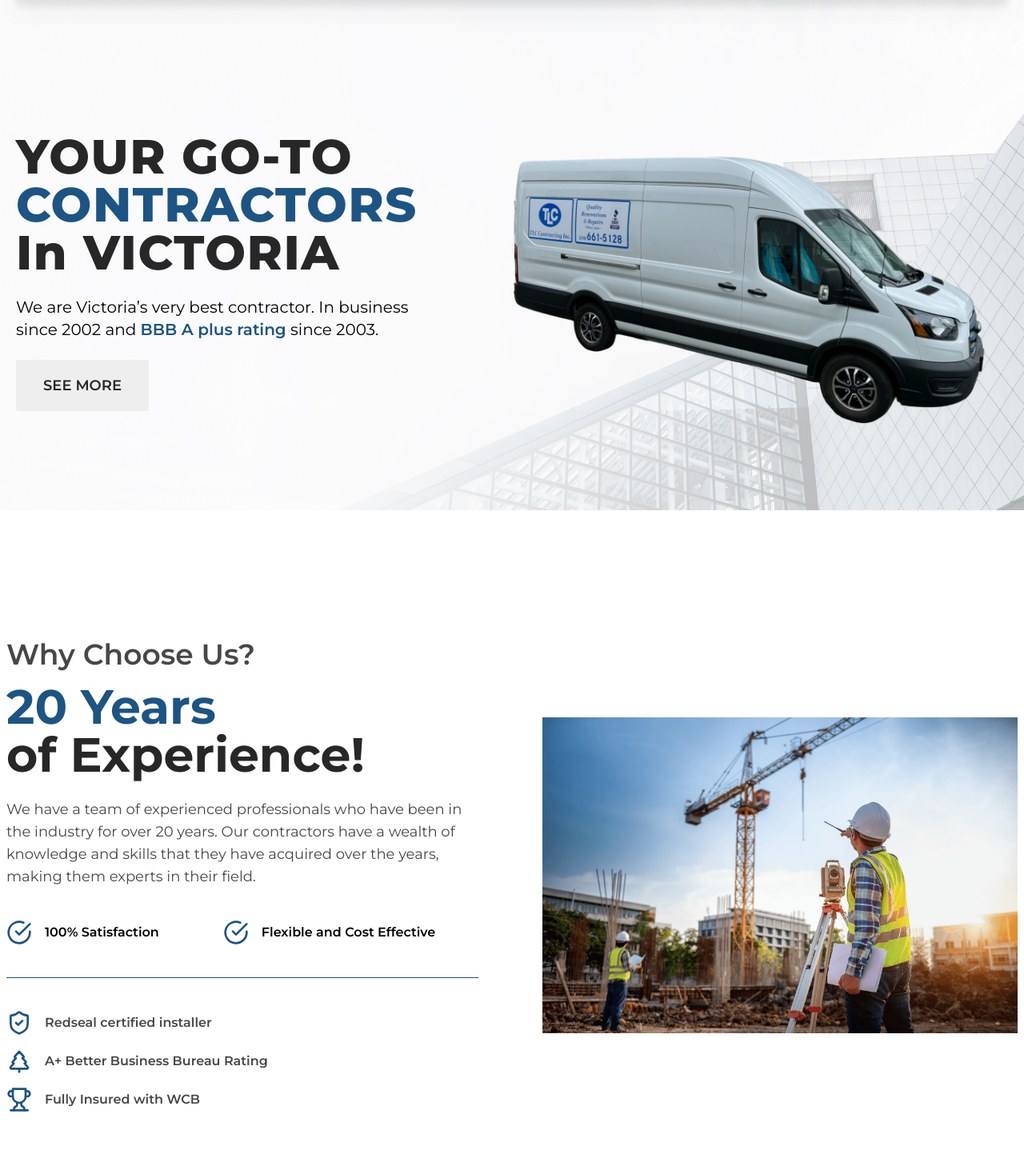
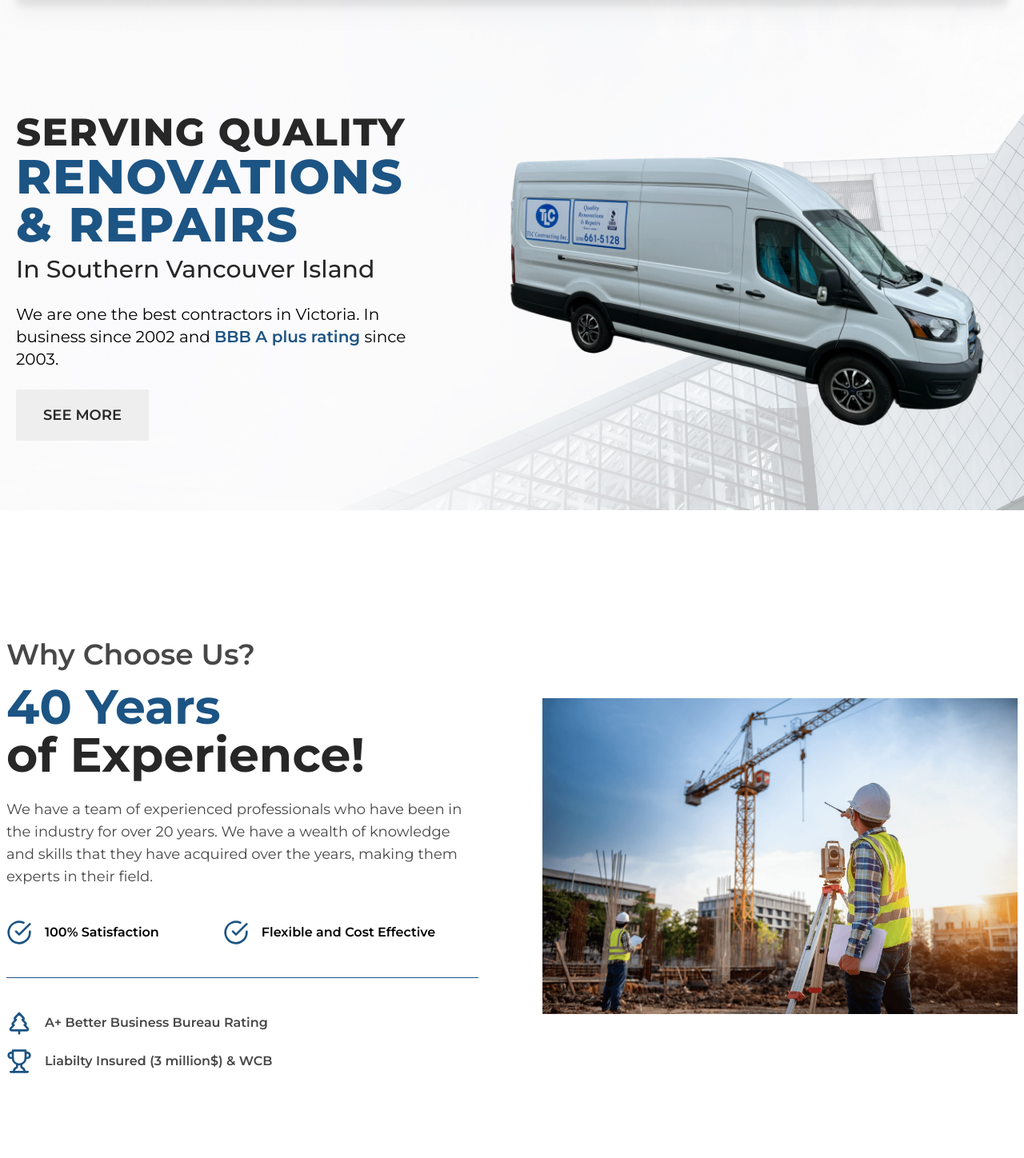
Before and after one commit to abdullahbinazeem/tlc-contracting, a Next.js app: page / in a window 1280 px wide. Shown: the part 162-1610 px from the top of the page at 80% size. Built offline with nearby package versions, Linux system fonts and the light colour scheme.

Commit message:
updated some content

```diff
--- a/src/app/pages/about.tsx
+++ b/src/app/pages/about.tsx
@@ -8,69 +8,62 @@ const About = () => {
   return (
     <div id="about">
       <Container className="min-h-[50vh] py-40">
-        <div className="lg:flex gap-20  items-center">
+        <div className="items-center gap-20 lg:flex">
           <div className="flex-1 basis-0">
-            <h2 className="text-2xl md:text-3xl lg:text-4xl text-lightblack font-semibold">
+            <h2 className="text-2xl font-semibold text-lightblack md:text-3xl lg:text-4xl">
               Why Choose Us?
             </h2>
-            <h1 className="text-4xl md:text-5xl lg:text-6xl font-bold text-primary mt-4 leading-[110%]">
-              20 Years <span className="text-black block">of Experience!</span>
+            <h1 className="mt-4 text-4xl font-bold leading-[110%] text-primary md:text-5xl lg:text-6xl">
+              40 Years <span className="block text-black">of Experience!</span>
             </h1>
-            <div className="flex flex-col gap-10 mt-6">
-              <p className="md:text-lg text-lightblack max-w-[700px]">
+            <div className="mt-6 flex flex-col gap-10">
+              <p className="max-w-[700px] text-lightblack md:text-lg">
                 We have a team of experienced professionals who have been in the
-                industry for over 20 years. Our contractors have a wealth of
-                knowledge and skills that they have acquired over the years,
-                making them experts in their field.
+                industry for over 20 years. We have a wealth of knowledge and
+                skills that they have acquired over the years, making them
+                experts in their field.
               </p>
-              <div className="flex gap-10 md:gap-20 font-semibold text-sm sm:text-base">
-                <div className="flex gap-4 items-center">
+              <div className="flex gap-10 text-sm font-semibold sm:text-base md:gap-20">
+                <div className="flex items-center gap-4">
                   <CircleCheckBig
-                    className="text-primary w-6 h-6 sm:w-8 sm:h-8"
+                    className="h-6 w-6 text-primary sm:h-8 sm:w-8"
                     size={30}
                   />
                   <p>100% Satisfaction</p>
                 </div>
-                <div className="flex gap-4 items-center">
+                <div className="flex items-center gap-4">
                   <CircleCheckBig
-                    className="text-primary w-6 h-6 sm:w-8 sm:h-8"
+                    className="h-6 w-6 text-primary sm:h-8 sm:w-8"
                     size={30}
                   />
                   <p>Flexible and Cost Effective</p>
                 </div>
               </div>
-              <div className="w-full h-[1px] bg-primary" />
-              <div className="flex flex-col gap-4 text-lightblack  text-sn sm:text-base font-semibold">
-                <div className="flex gap-4 items-center">
-                  <ShieldCheck
-                    className="text-primary w-6 h-6 sm:w-8 sm:h-8"
-                    size={30}
-                  />
-                  Redseal certified installer
-                </div>
-                <div className="flex gap-4 items-center">
+              <div className="h-[1px] w-full bg-primary" />
+              <div className="text-sn flex flex-col gap-4 font-semibold text-lightblack sm:text-base">
+                <div className="flex items-center gap-4">
                   <TreePine
-                    className="text-primary w-6 h-6 sm:w-8 sm:h-8"
+                    className="h-6 w-6 text-primary sm:h-8 sm:w-8"
                     size={30}
                   />
                   A+ Better Business Bureau Rating
                 </div>
-                <div className="flex gap-4 items-center">
+                <div className="flex items-center gap-4">
                   <Trophy
-                    className="text-primary w-6 h-6 sm:w-8 sm:h-8"
+                    className="h-6 w-6 text-primary sm:h-8 sm:w-8"
                     size={30}
                   />
-                  Fully Insured with WCB
+                  Liabilty Insured (3 million$) & WCB
                 </div>
               </div>
             </div>
           </div>
-          <div className="relative flex-1 basis-1 aspect-square max-h-[50vh] m-auto md:max-h-[60vh]">
+          <div className="relative m-auto aspect-square max-h-[50vh] flex-1 basis-1 md:max-h-[60vh]">
             <Image
               src="/assets/about/aboutus.jpg"
               alt="Our Team"
               fill
-              className="object-contain w-full "
+              className="w-full object-contain"
             />
           </div>
         </div>
--- a/src/app/pages/footer.tsx
+++ b/src/app/pages/footer.tsx
@@ -6,26 +6,26 @@ import Image from "next/image";
 const ContactOptions = [
   {
     title: "Our Location",
-    info: "4070 tuxedo drive, Victoria, BC, V8X 2L3",
+    info: "210 Suzanne Pl, Victoria, BC V9B 1P1",
     link: "https://maps.app.goo.gl/cxiiPkJNfwJEYCtw6",
     icon: Home,
   },
   {
     title: "Make a Call",
-    info: "(250)-918-5591",
+    info: "(250)-592-1782",
     name: "Anthony Lalev",
-    link: "tel:(250)-918-5591",
+    link: "tel:(250)-592-1782",
     icon: Phone,
   },
   {
     title: "Send are Email",
-    info: "info@albcanada.ca",
-    link: "mailto:info@albcanada.ca",
+    info: "tlccontractinginc1@gmail.com",
+    link: "mailto:tlccontractinginc1@gmail.com",
     icon: Mails,
   },
   {
     title: "Working Hours",
-    info: "Everyday 8am - 6pm",
+    info: "Everyday 8am - 6pm. 24 hours Emergency Available",
     link: "https://maps.app.goo.gl/cxiiPkJNfwJEYCtw6",
     icon: DoorOpen,
   },
@@ -40,8 +40,8 @@ const Footer = () => {
             TLC Contracting
           </h1>
           <p className="mt-4 text-lg text-white">
-            Best Contractor of Victoria. In business since 2002, and A plus
-            rating since 2003.
+            We are one the best contractors in Victoria. In business since 2002,
+            and A plus rating since 2003.
           </p>
           <div className="mt-12 flex flex-wrap justify-between gap-8">
             {ContactOptions.map((contact, i) => (
@@ -67,7 +67,7 @@ const Footer = () => {
       <div className="bg-[#111111]">
         <Container className="p-7">
           <p className="serrat text-center text-white">
-            © Copyright 2024 TLC Contracting
+            © Copyright 2024 TLC Contracting Inc.
           </p>
           <p className="serrat mt-2 cursor-pointer text-center text-white transition-all hover:underline">
             <a href="https://xaama.tech" target="_blank">
--- a/src/app/pages/form.tsx
+++ b/src/app/pages/form.tsx
@@ -81,6 +81,11 @@ const Form = () => {
                     <option value="Drywall">Drywall</option>
                     <option value="Tiling">Tiling</option>
                     <option value="Painting">Painting</option>
+                    <option value="Kitchen">Kitchen</option>
+                    <option value="Bathrooms">Bathrooms</option>
+                    <option value="Project Management">
+                      Project Management
+                    </option>
                     <option value="Other">Other</option>
                   </select>
                   <Scan
--- a/src/app/pages/hero.tsx
+++ b/src/app/pages/hero.tsx
@@ -9,12 +9,12 @@ type Props = {};
 const Hero = (props: Props) => {
   return (
     <div className="min-h-screen bg-[url('/assets/hero/hero-bg.jpg')]">
-      <div className="sticky m-auto max-w-[1320px] md:px-5 md:pt-10">
+      <div className="z-[10] m-auto max-w-[1320px] md:px-5 md:pt-10">
         <Navbar />
       </div>
       <div className="m-auto max-w-[1420px] bg-center px-5 pb-10">
         <div className="mt-14 items-center gap-20 md:mt-28 lg:flex lg:flex-row-reverse">
-          <div className="relative m-auto aspect-[13/9] max-h-[35vh] basis-2/3 md:max-h-[45vh] lg:max-h-none">
+          <div className="relative z-[0] m-auto aspect-[13/9] max-h-[35vh] basis-2/3 md:max-h-[45vh] lg:max-h-none">
             <Image
               src="/assets/hero/hero-van.png"
               alt="BBB Business A Plus"
@@ -22,14 +22,19 @@ const Hero = (props: Props) => {
               className="w-full object-contain"
             />
           </div>
-          <div className="basis-1/3">
+          <div className="basis-1/2">
             <h1 className="text-4xl font-extrabold leading-[110%] tracking-wide text-black sm:text-5xl xl:text-6xl">
-              YOUR GO-TO
-              <span className="block text-primary">CONTRACTORS</span> In
-              VICTORIA
+              <span className="xl:text-5xl">SERVING QUALITY</span>
+              <span className="block text-primary">
+                RENOVATIONS & REPAIRS
+              </span>{" "}
+            </h1>
+            <h1 className="mt-2 text-xl font-medium text-black sm:text-2xl xl:text-3xl">
+              In Southern Vancouver Island
             </h1>
             <p className="mt-6 max-w-[500px] text-lg lg:text-xl">
-              We are Victoria’s very best contractor. In business since 2002 and{" "}
+              We are one the best contractors in Victoria. In business since
+              2002 and{" "}
               <span className="font-semibold text-primary">
                 BBB A plus rating
               </span>{" "}
--- a/src/app/pages/services.tsx
+++ b/src/app/pages/services.tsx
@@ -74,22 +74,12 @@ const Services = () => {
                   className="object-cover transition-all duration-[300ms] group-hover:scale-125"
                 />
                 <div className="absolute z-10 h-full w-full bg-[#111] opacity-70 transition-all duration-[300ms] group-hover:rotate-180 group-hover:scale-0" />
-                <div className="absolute bottom-[-25px] left-6 z-20 transition-all duration-300 group-hover:bottom-10 sm:left-10">
+                <div className="absolute bottom-10 bottom-[-25px] left-6 z-20 transition-all duration-300 sm:left-10">
                   <div className="mb-4 flex items-center gap-4">
-                    <Image
-                      src={`/assets/services/icon/${service.icon}.svg`}
-                      alt={service.title + " Icon"}
-                      width={42}
-                      height={42}
-                      className="h-8 w-8 text-white sm:h-12 sm:w-12"
-                    />
                     <h1 className="text-2xl font-bold text-white sm:text-3xl lg:text-4xl">
                       {service.title}
                     </h1>
                   </div>
-                  <p className="inline bg-black text-sm font-semibold text-white opacity-0 transition-all group-hover:opacity-100 sm:text-base">
-                    {service.description}
-                  </p>
                 </div>
               </div>
             </a>
--- a/src/app/pages/works.tsx
+++ b/src/app/pages/works.tsx
@@ -38,6 +38,11 @@ const filters = [
     icon: "painting",
     searchFor: "pa",
   },
+  {
+    title: "painting",
+    icon: "painting",
+    searchFor: "pa",
+  },
 ];
 
 const gallery = [
@@ -71,6 +76,31 @@ const gallery = [
     index: 8,
     alt: "Tiling Photo",
   },
+  {
+    title: "r",
+    index: 8,
+    alt: "Repairing Photo",
+  },
+  {
+    title: "b",
+    index: 8,
+    alt: "Bathroom Photo",
+  },
+  {
+    title: "k",
+    index: 8,
+    alt: "Kitchen Photo",
+  },
+  {
+    title: "k",
+    index: 8,
+    alt: "Deck Photo",
+  },
+  {
+    title: "pm",
+    index: 8,
+    alt: "Project Management Photo",
+  },
 ];
 
 let largest = 0;
@@ -99,7 +129,7 @@ const Works = (props: Props) => {
             See our transformations!
           </h2>
           <h1 className="mt-4 text-4xl font-bold leading-[110%] text-primary md:text-5xl lg:text-6xl">
-            Our <span className="text-black">Works</span>
+            Our <span className="text-black">Services</span>
           </h1>
           {props.Removefilter == null ? (
             <div className="mt-10 flex flex-wrap gap-3 md:gap-6">
```
Also changed, not shown: src/app/(pages)/services/page.tsx (+1 -11 lines), src/app/pages/testimonials.tsx (+2 -33 lines).
